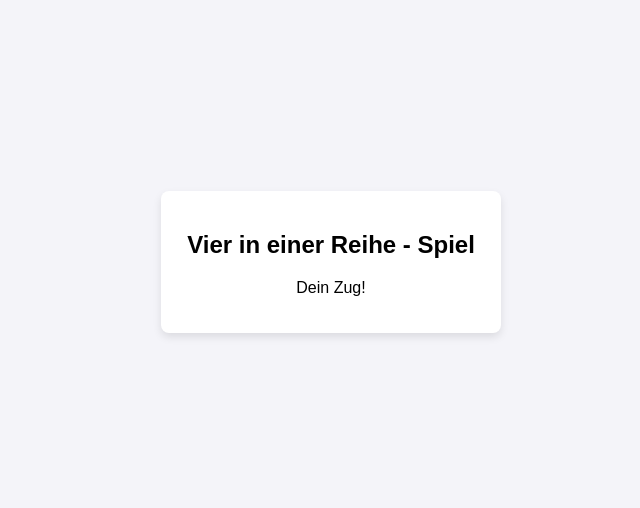
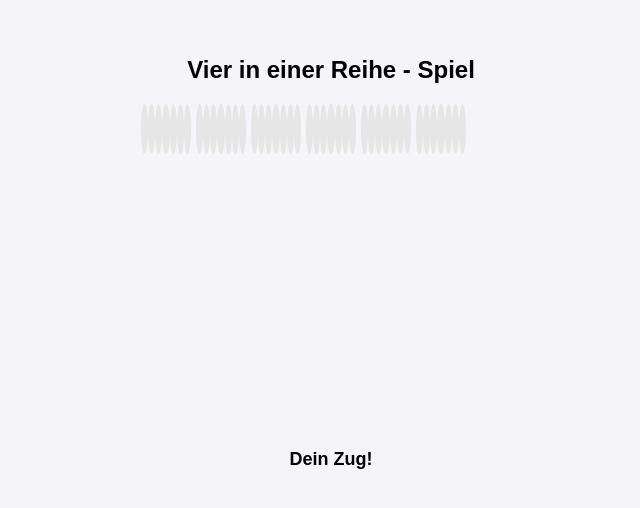
Before and after one commit to Fluesterer/Notes, a plain HTML site: page game.html in a window 1280 px wide. Shown: the part 138-646 px from the top of the page, without its empty margins (309-949 px from the left). Drawn offline with Linux system fonts and the light colour scheme.

Commit message:
style.css

```diff
--- a/style.css
+++ b/style.css
@@ -8,40 +8,41 @@ body {
     background-color: #f4f4f9;
 }
 
-.captcha-container, .game-container {
-    background: white;
-    padding: 20px;
-    border-radius: 8px;
-    box-shadow: 0 4px 8px rgba(0, 0, 0, 0.1);
-    width: 300px;
+.game-container {
     text-align: center;
 }
 
-button {
-    padding: 10px;
-    margin: 10px 0;
-    background-color: #4CAF50;
-    color: white;
-    border: none;
-    border-radius: 4px;
+#board {
+    display: grid;
+    grid-template-rows: repeat(6, 50px);
+    grid-template-columns: repeat(7, 50px);
+    gap: 5px;
+    justify-content: center;
+    margin-top: 20px;
+}
+
+.row {
+    display: flex;
+}
+
+.cell {
+    width: 50px;
+    height: 50px;
+    border-radius: 50%;
+    background-color: #e6e6e6;
     cursor: pointer;
 }
 
-button:hover {
-    background-color: #45a049;
+.cell.red {
+    background-color: red;
 }
 
-select {
-    width: 100%;
-    padding: 10px;
-    margin: 10px 0;
-    border-radius: 4px;
-    border: 1px solid #ccc;
+.cell.blue {
+    background-color: blue;
 }
 
-#score {
+#status {
+    margin-top: 20px;
     font-size: 18px;
     font-weight: bold;
-    margin-top: 20px;
-    color: #4CAF50;
 }
```
